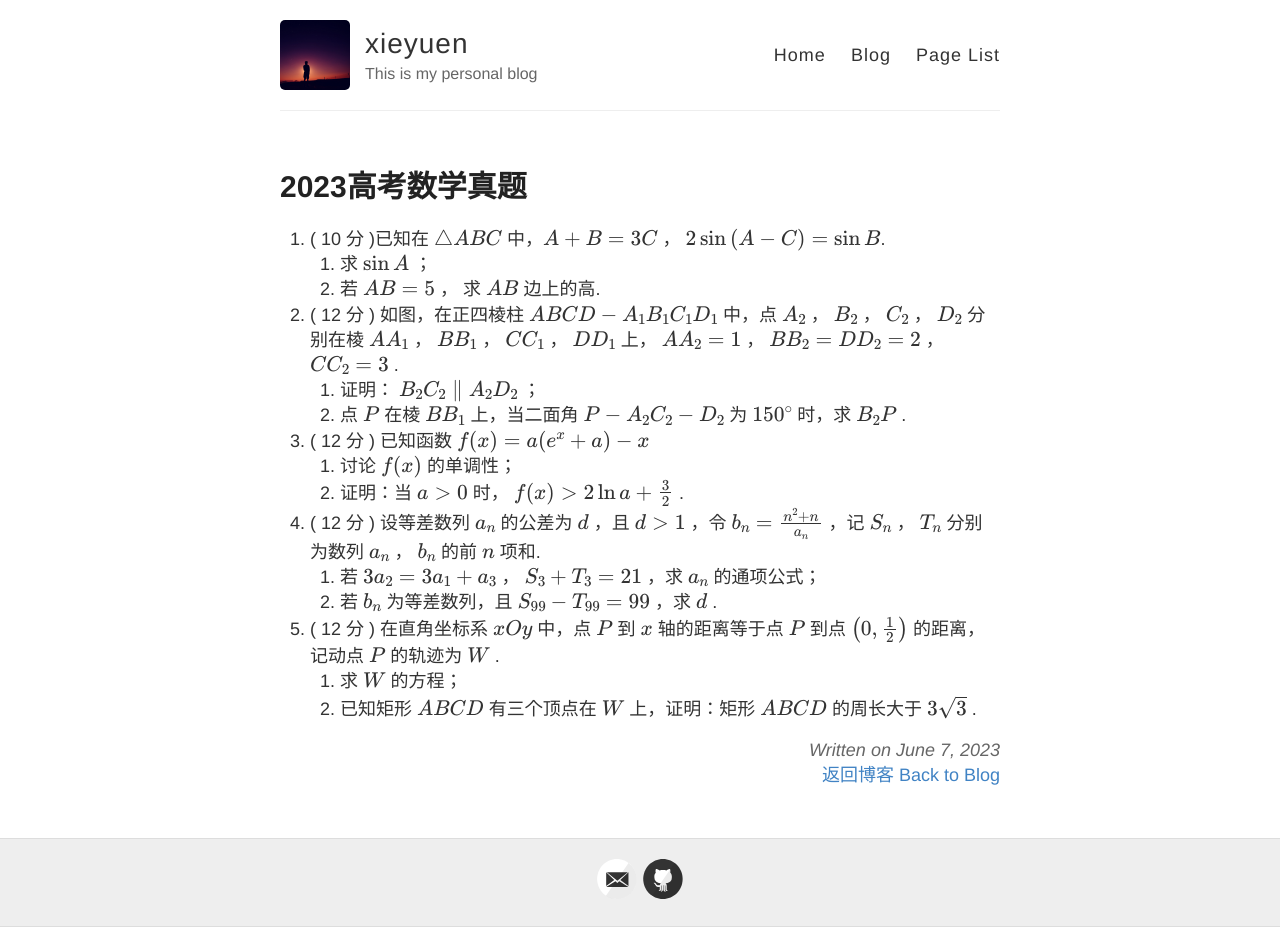
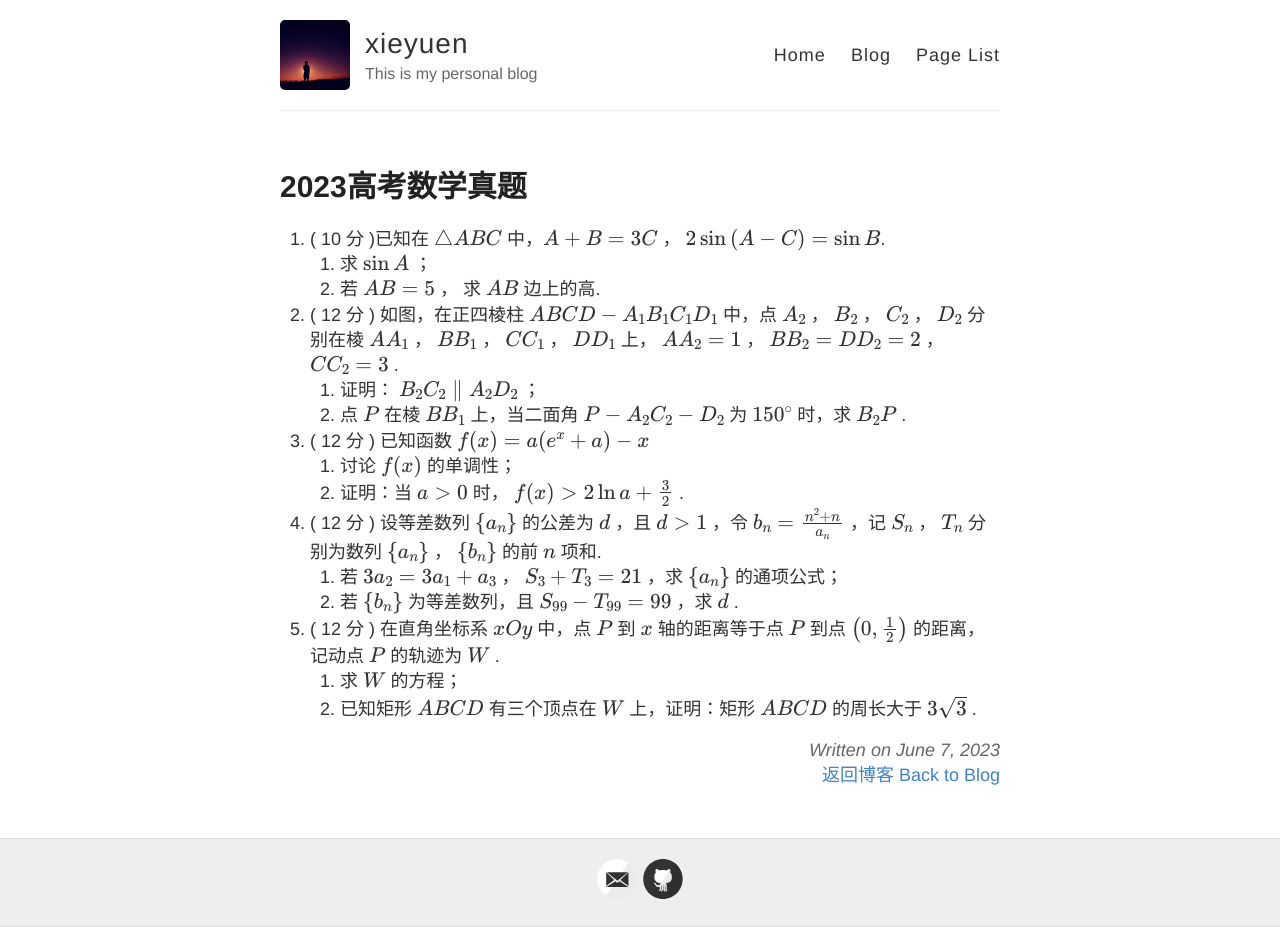
Before and after one commit to xieyuen/blog.github.io, a Jekyll site: the page built from _posts/2023-6-7-Math-Exam.md, in a window 1280 px wide. Built offline with Jekyll 4.4.1, drawn with Linux system fonts in a browser that asks for light colours.

Commit message:
Update 2023-6-7-Math-Exam.md

```diff
--- a/_posts/2023-6-7-Math-Exam.md
+++ b/_posts/2023-6-7-Math-Exam.md
@@ -16,9 +16,9 @@ permalink: /posts/2023/6/2023-gk-math
     1. 讨论 $ f ( x ) $ 的单调性；
     2. 证明：当 $ a > 0 $ 时， $ f ( x ) > 2 \ln a + \frac { 3 } { 2 } $ .
 
-20. ( 12 分 ) 设等差数列 $ \{ a _ { n } \} $ 的公差为 $ d $ ，且 $ d > 1 $ ，令 $ b _ { n } = \frac { n ^ { 2 } + n } { a _ { n } } $ ，记 $ S _ { n } $ ， $ T _ { n } $ 分别为数列 $ \{ a _ { n } \} $ ， $ \{ b _ { n } \} $ 的前 $ n $ 项和.
-    1. 若 $ 3 a _ { 2 } = 3 a _ { 1 } + a _ { 3 } $ ， $ S _ { 3 } + T _ { 3 } = 21 $ ，求 $ \{ a _ { n } \} $ 的通项公式；
-    2. 若 $ \{ b _ { n } \} $ 为等差数列，且 $ S _ { 99 } - T _ { 99 } = 99 $ ，求 $ d $ .
+20. ( 12 分 ) 设等差数列 $ \left \\{ a _ { n } \right \\} $ 的公差为 $ d $ ，且 $ d > 1 $ ，令 $ b _ { n } = \frac { n ^ { 2 } + n } { a _ { n } } $ ，记 $ S _ { n } $ ， $ T _ { n } $ 分别为数列 $ \left \\{ a _ { n } \right \\} $ ， $ \left \\{ b _ { n } \right \\} $ 的前 $ n $ 项和.
+    1. 若 $ 3 a _ { 2 } = 3 a _ { 1 } + a _ { 3 } $ ， $ S _ { 3 } + T _ { 3 } = 21 $ ，求 $ \left \\{ a _ { n } \right \\} $ 的通项公式；
+    2. 若 $ \left \\{ b _ { n } \right \\} $ 为等差数列，且 $ S _ { 99 } - T _ { 99 } = 99 $ ，求 $ d $ .
 
 22. ( 12 分 ) 在直角坐标系 $ x O y $ 中，点 $ P $ 到 $ x $ 轴的距离等于点 $ P $ 到点 $ \left ( 0 , \frac {1} {2} \right ) $ 的距离，记动点 $ P $ 的轨迹为 $ W $ .
     1. 求 $ W $ 的方程；
```
